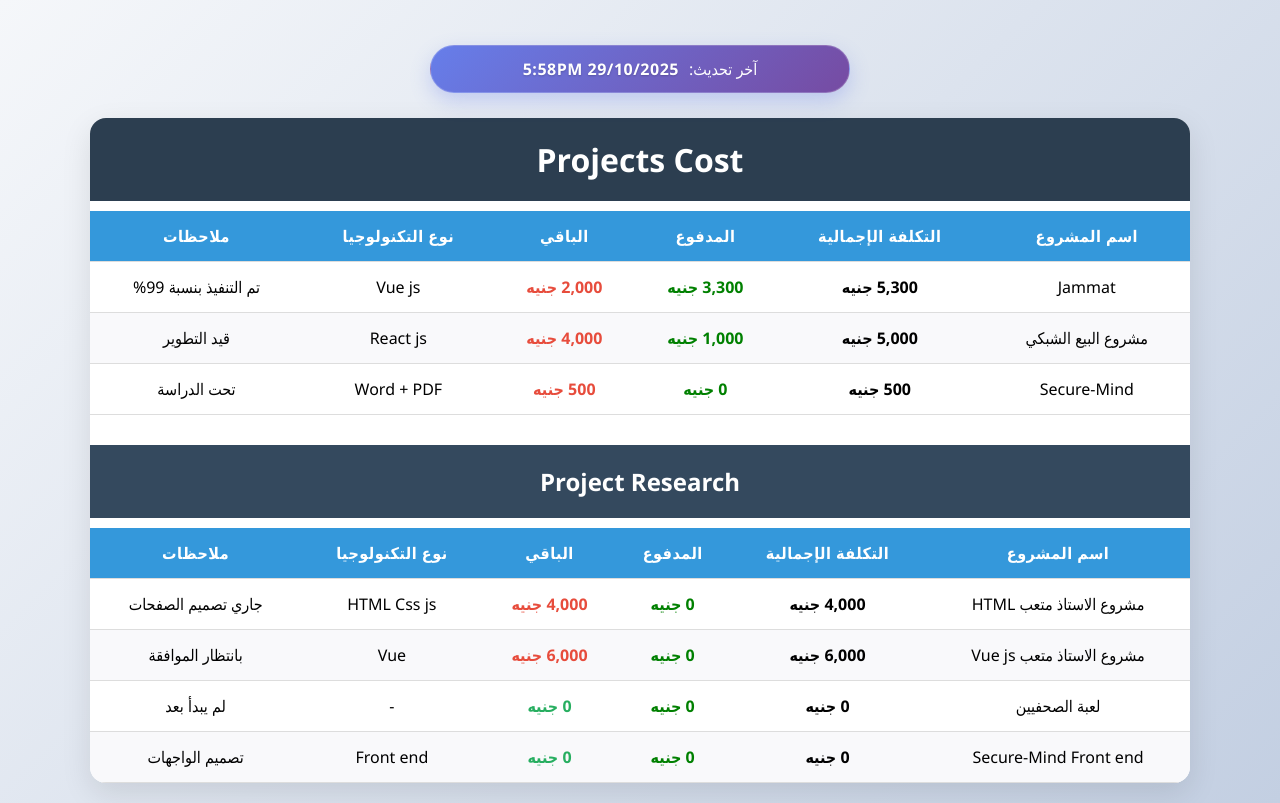
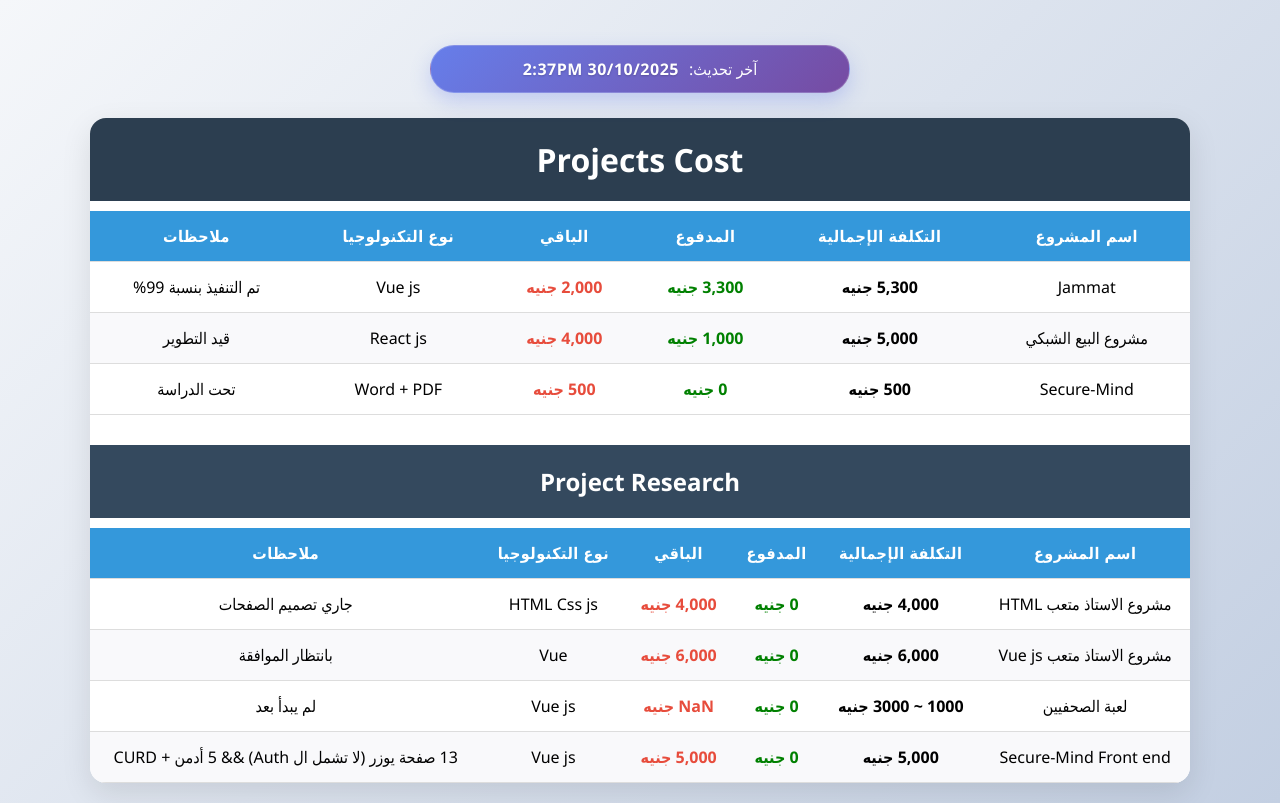
Before and after one commit to Ahmedeweis/Projects_Cost, a website: page index.html in a window 1280 px wide. Drawn offline with Linux system fonts and the light colour scheme.

Commit message:
update cost

```diff
--- a/index.html
+++ b/index.html
@@ -198,7 +198,7 @@
 <body>
     <div class="last-update">
         آخر تحديث:
-        <span class="time">29/10/2025 5:58PM</span>
+        <span class="time">30/10/2025 2:37PM</span>
     </div>
     <div class="container">
         <h1>Projects Cost</h1>
@@ -242,8 +242,8 @@
             "research": [
                 { "name": "مشروع الاستاذ متعب HTML", "totalCost": 4000, "paid": 0, "technology": "HTML Css js", "notes": "جاري تصميم الصفحات" },
                 { "name": "مشروع الاستاذ متعب Vue js", "totalCost": 6000, "paid": 0, "technology": "Vue", "notes": "بانتظار الموافقة" },
-                { "name": "لعبة الصحفيين", "totalCost": 0, "paid": 0, "technology": "-", "notes": "لم يبدأ بعد" },
-                { "name": "Secure-Mind Front end", "totalCost": 0, "paid": 0, "technology": "Front end", "notes": "تصميم الواجهات" }
+                { "name": "لعبة الصحفيين", "totalCost": `1000 ~ 3000`, "paid": 0, "technology": "Vue js", "notes": "لم يبدأ بعد" },
+                { "name": "Secure-Mind Front end", "totalCost": 5000, "paid": 0, "technology": " Vue js", "notes": "13 صفحة يوزر (لا تشمل ال Auth) && 5  أدمن   + CURD" }
             ]
         };
         document.addEventListener("DOMContentLoaded", () => {
```
